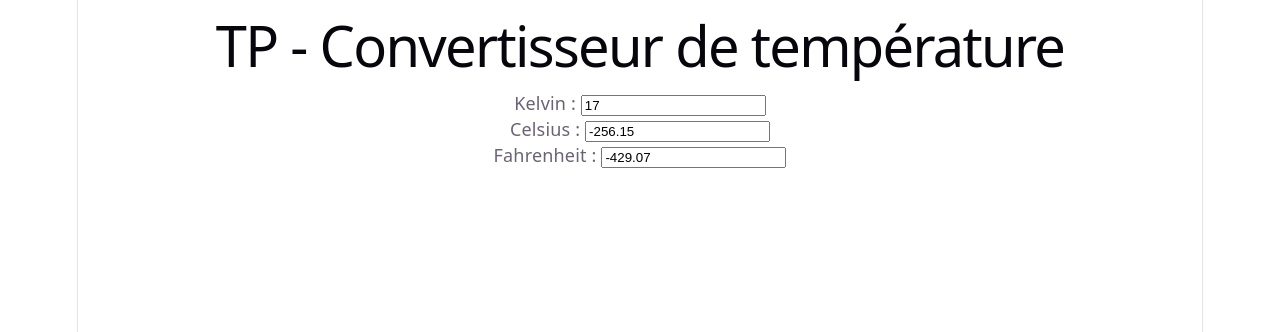
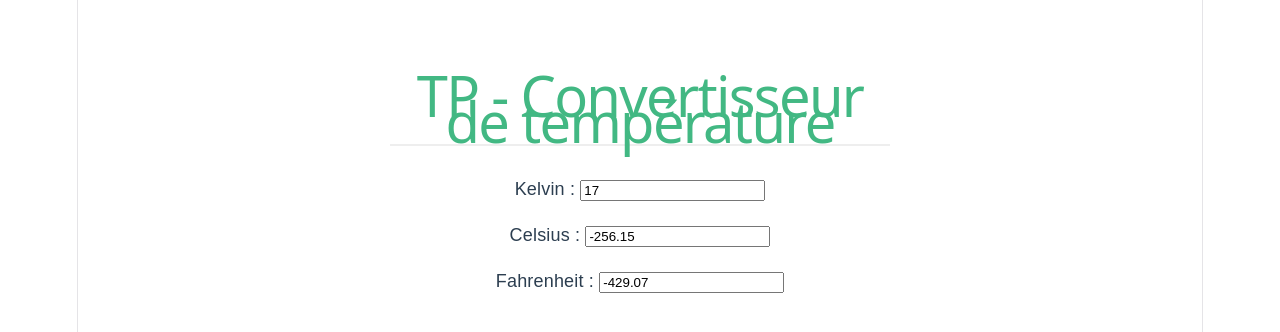
Before and after one commit to Pantufas17/webmobuiChabloz, a Vue app: page / in a window 1280 px wide. Shown: the top 332 px of the page. Built offline with nearby package versions, Linux system fonts and the light colour scheme.

Commit message:
CSS styles

```diff
--- a/src/App.vue
+++ b/src/App.vue
@@ -1,7 +1,6 @@
 <script setup>
 import { ref, computed } from 'vue'
 import ChampTemperature from './components/ChampTemperature.vue'
-
 
 const temperatureKelvin = ref(17)
 
@@ -22,11 +21,36 @@ const tempFahrenheit = computed({
 </script>
 
 <template>
-  <div>
+  <main class="simple-container">
     <h1>TP - Convertisseur de température</h1>
 
-    <ChampTemperature label="Kelvin" v-model="tempKelvin" />
-    <ChampTemperature label="Celsius" v-model="tempCelsius" />
-    <ChampTemperature label="Fahrenheit" v-model="tempFahrenheit" />
-  </div>
+    <div class="fields-container">
+      <ChampTemperature label="Kelvin" v-model="tempKelvin" />
+      <ChampTemperature label="Celsius" v-model="tempCelsius" />
+      <ChampTemperature label="Fahrenheit" v-model="tempFahrenheit" />
+    </div>
+  </main>
 </template>
+
+<style>
+/* Un style beaucoup plus classique et épuré */
+.simple-container {
+  max-width: 500px;
+  margin: 50px auto; /* Centre le tout avec une marge en haut */
+  font-family: Arial, sans-serif;
+  color: #2c3e50;
+}
+
+h1 {
+  color: #42b883; /* Le vert classique de Vue.js */
+  border-bottom: 2px solid #eee;
+  padding-bottom: 10px;
+  margin-bottom: 30px;
+}
+
+.fields-container {
+  display: flex;
+  flex-direction: column;
+  gap: 20px;
+}
+</style>
```
